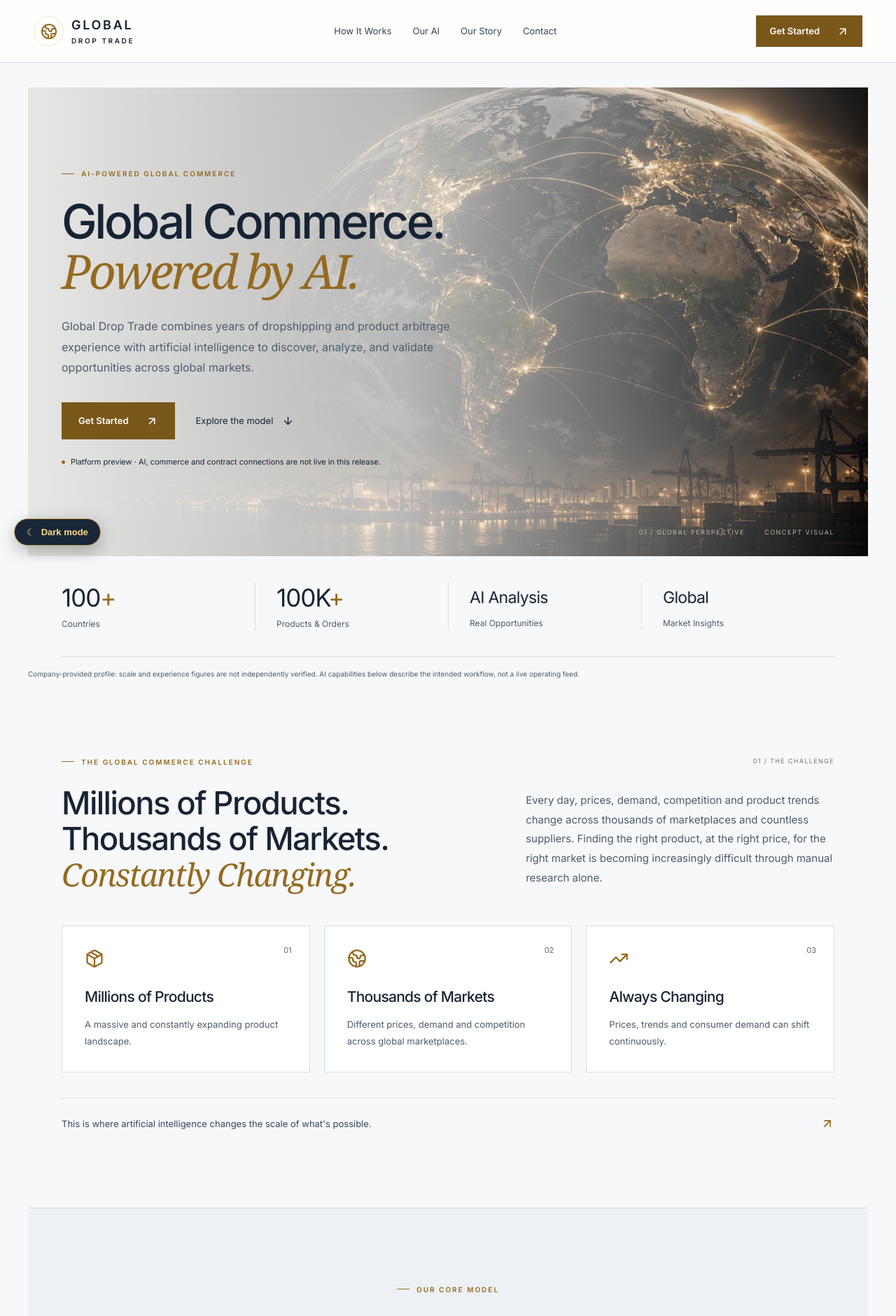
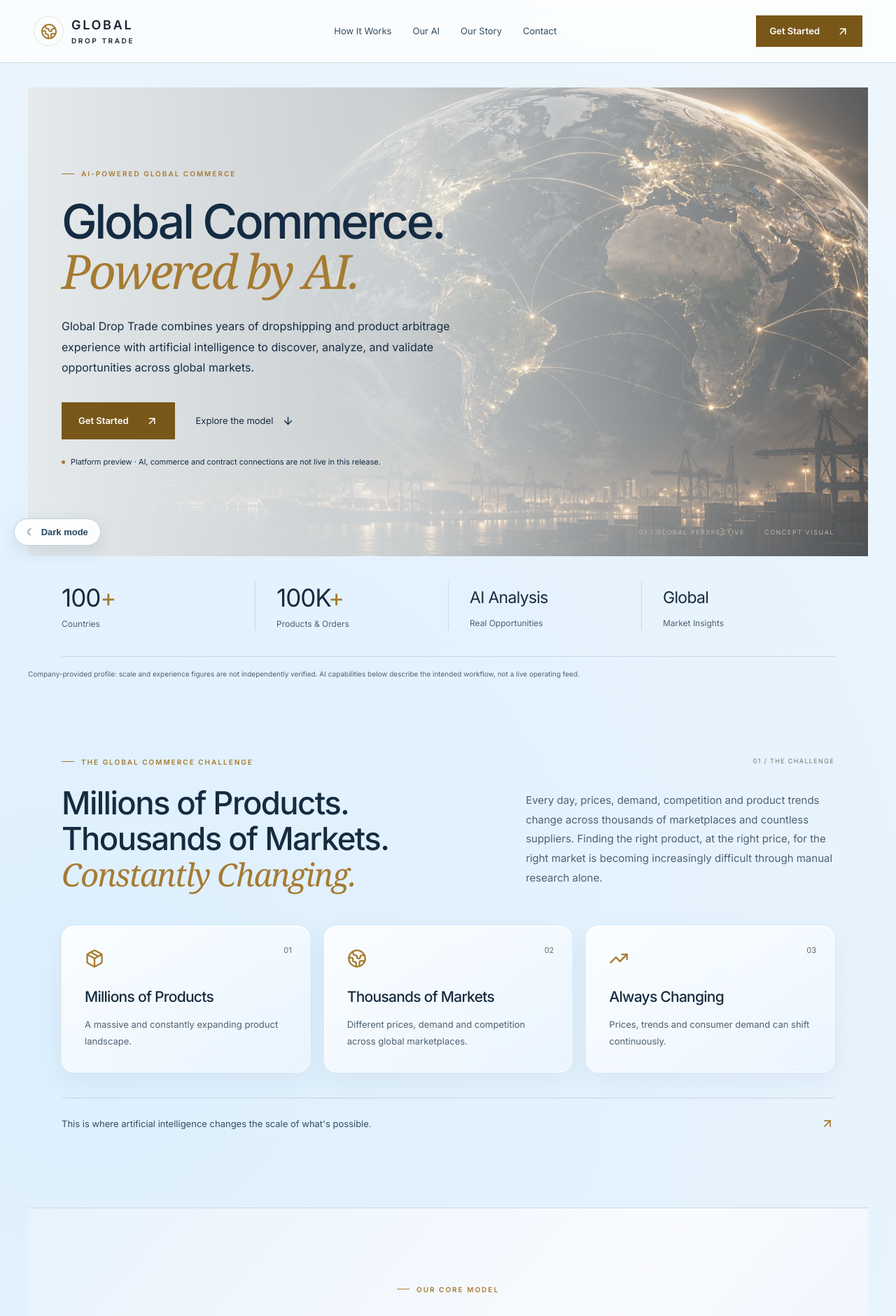
Before and after one commit to Rezamoradifar/Gloucestershire, a React (Vite) app in the folder website/: page / in a window 1280 px wide. Shown: the top 1881 px of the page at 70% size. Built offline with nearby package versions, Linux system fonts and the light colour scheme.

Commit message:
Polish glass daylight mode across landing and dashboard

```diff
--- a/website/src/theme.css
+++ b/website/src/theme.css
@@ -38,3 +38,23 @@
 :root[data-theme='light'] .gdt-page p{color:var(--dim)}
 :root[data-theme='dark'] .gdt-page{--gold:#d4b87a;--text:#eeeae3;--dim:#a3a39f;--border:#ffffff16;background:#0b0d0e;color:var(--text)}
 @media(max-width:600px){.global-theme-toggle{left:12px;bottom:max(14px,env(safe-area-inset-bottom));min-height:46px;touch-action:manipulation}}
+
+/* Glass daylight theme, scoped to explicit light selection. */
+:root[data-theme='light']{color-scheme:light;--ink:#15283c;--muted:#53677b;--line:#b9ccdb99;--yellow:#d6a84d;background:#edf5fb;color:#15283c}
+:root[data-theme='light'] body,:root[data-theme='light'] .shell,:root[data-theme='light'] .workspace{background:linear-gradient(135deg,#eaf5ff 0%,#f9fcff 48%,#eaf0f8 100%);color:#15283c}
+:root[data-theme='light'] .gdt-page{--text:#162b40;--dim:#4e6173;--border:#a9bdce80;--gold:#a67b32;background:radial-gradient(circle at 10% 18%,#cbe8ff8c,transparent 35%),radial-gradient(circle at 90% 60%,#d9e5ff9c,transparent 40%),#f3f8fc}
+:root[data-theme='light'] .gdt-header,:root[data-theme='light'] .topbar{background:#ffffffc9;border-color:#b7cbd9a3;backdrop-filter:blur(20px) saturate(145%);-webkit-backdrop-filter:blur(20px) saturate(145%)}
+:root[data-theme='light'] .gdt-challenges article,:root[data-theme='light'] .gdt-demo-panel,:root[data-theme='light'] .panel,:root[data-theme='light'] .stat:not(.primary),:root[data-theme='light'] .gdt-models article,:root[data-theme='light'] .gdt-signal-grid article{background:linear-gradient(145deg,#ffffffdb,#edf6ffac);border:1px solid #ffffffdf;box-shadow:0 12px 36px #45698514,inset 0 1px #fff;backdrop-filter:blur(14px);-webkit-backdrop-filter:blur(14px);border-radius:18px}
+:root[data-theme='light'] .gdt-model-band,:root[data-theme='light'] .gdt-ai-band{background:linear-gradient(130deg,#e8f3fc,#f9fbff,#e7eef8)}
+:root[data-theme='light'] .gdt-hero-shade{background:linear-gradient(90deg,#f4f9fbeF 0%,#f4f9fbd0 45%,#eef5fc52 100%)}
+:root[data-theme='light'] .gdt-hero h1,:root[data-theme='light'] .gdt-hero-content>p,:root[data-theme='light'] .gdt-text-link,:root[data-theme='light'] .gdt-preview{color:#152b42}
+:root[data-theme='light'] .gdt-links,:root[data-theme='light'] .gdt-page .gdt-section-end{color:#344b62}
+:root[data-theme='light'] .gdt-demo-panel,:root[data-theme='light'] .gdt-orbit-label{color:#1b334a;background:#ffffffd9}
+:root[data-theme='light'] .sidebar{background:linear-gradient(180deg,#183047,#263e55)}
+:root[data-theme='light'] .wallet-button,:root[data-theme='light'] .refresh-button,:root[data-theme='light'] .small-button,:root[data-theme='light'] .network-label,:root[data-theme='light'] input{background:#ffffffd9;border-color:#bfd0de;color:#1a3047}
+:root[data-theme='light'] .operation-tabs,:root[data-theme='light'] .asset-picker,:root[data-theme='light'] .operation-summary,:root[data-theme='light'] .time-panel{background:#e6f1faaf}
+:root[data-theme='light'] .operation-tabs button.active,:root[data-theme='light'] .asset-picker button.selected{background:#fff;color:#18334b}
+:root[data-theme='light'] .stat.primary{background:linear-gradient(135deg,#25445e,#375d78);border-color:#6d90a5}
+:root[data-theme='light'] .global-theme-toggle{background:#ffffffeb;color:#244560;border-color:#bed0dc;box-shadow:0 8px 24px #284b651f;backdrop-filter:blur(16px)}
+@supports not (backdrop-filter:blur(1px)){:root[data-theme='light'] .gdt-header,:root[data-theme='light'] .topbar,:root[data-theme='light'] .panel,:root[data-theme='light'] .stat:not(.primary){background:#f8fbff}}
+@media(prefers-reduced-transparency:reduce){:root[data-theme='light'] .gdt-header,:root[data-theme='light'] .topbar,:root[data-theme='light'] .panel,:root[data-theme='light'] .stat:not(.primary){background:#f8fbff;backdrop-filter:none}}
```
